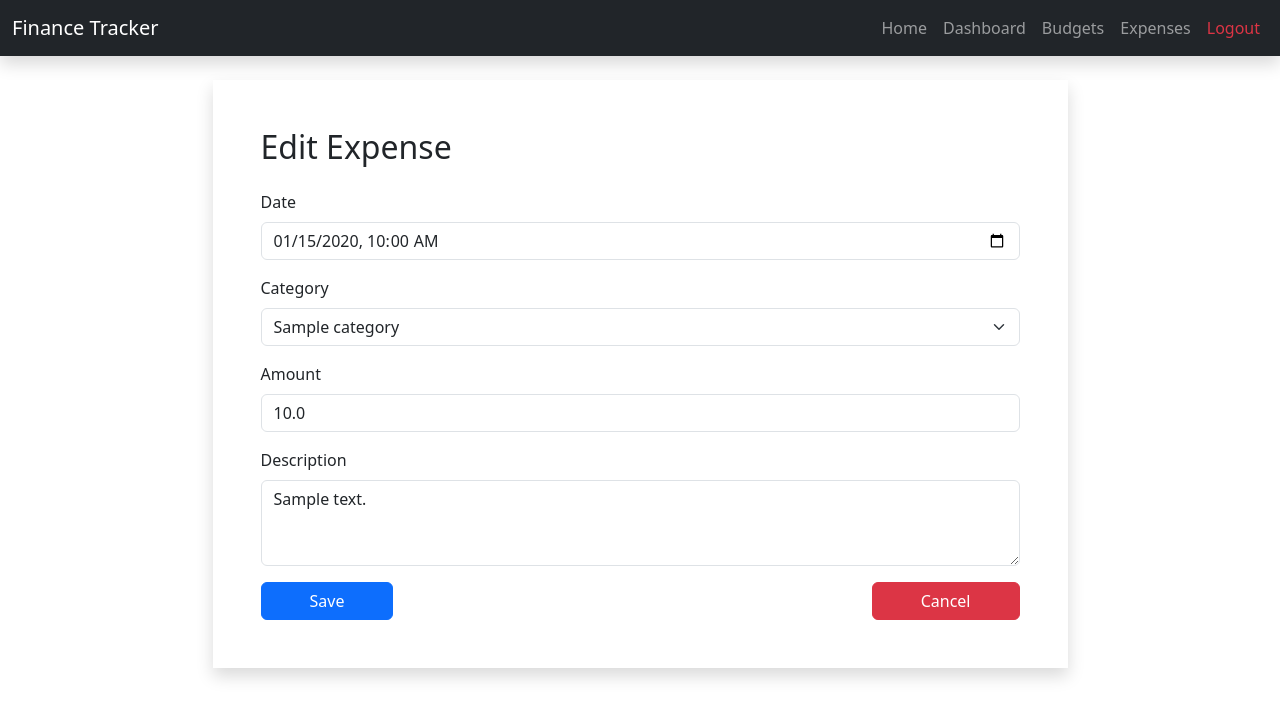
After one commit to MuhammadFaheemAslam/Financial_Tracker_App, a Flask app: page /edit_expense/1 in a window 1280 px wide. The commit adds this page. Shown: the top 719 px of the page. Run offline with Flask 3, Linux system fonts and the light colour scheme; a user stored in the database is signed in; tables that the repository leaves empty hold one stand-in row (values such as "Sample post").

Commit message:
Update the features of Expenses

```diff
--- a/financial-tracker/app/routes.py
+++ b/financial-tracker/app/routes.py
@@ -183,11 +183,27 @@ def add_category():
 
     return redirect(url_for('main.add_expense'))
 
+
 # Add Expense
 @bp.route('/add_expense', methods=['GET', 'POST'])
 @login_required
 def add_expense():
     categories = Category.query.all()
+    current_month = datetime.utcnow().month
+    current_year = datetime.utcnow().year
+
+    # Get the current month's budget
+    monthly_budget = Budget.query.filter_by(user_id=current_user.id, period="monthly", month=current_month, year=current_year).first()
+    monthly_budget_amount = monthly_budget.amount if monthly_budget else 0
+
+    # Calculate the total expenses for the current month
+    total_expenses = db.session.query(func.sum(Expense.amount)).filter(
+        Expense.user_id == current_user.id,
+        func.extract('month', Expense.date) == current_month,
+        func.extract('year', Expense.date) == current_year
+    ).scalar() or 0
+
+    remaining_budget = monthly_budget_amount - total_expenses
 
     if request.method == 'POST':
         category_id = request.form.get('category')
@@ -200,6 +216,9 @@ def add_expense():
             return redirect(url_for('main.add_expense'))
         if not category_id:
             flash("Please select a category", "danger")
+            return redirect(url_for('main.add_expense'))
+        if amount > remaining_budget:
+            flash("Expense amount exceeds your remaining budget!", "danger")
             return redirect(url_for('main.add_expense'))
         if expense_date:
             expense_date = datetime.fromisoformat(expense_date)
@@ -217,7 +236,8 @@ def add_expense():
         flash('Expense added successfully!', 'success')
         return redirect(url_for('main.dashboard'))
 
-    return render_template('add_expense.html', categories=categories)
+    return render_template('add_expense.html', categories=categories, remaining_budget=remaining_budget)
+
 
 # View Expenses
 @bp.route('/expenses')
@@ -264,6 +284,78 @@ def view_expenses():
         categories=categories,
         selected_category=selected_category
     )
+
+
+# Edit Expense
+@bp.route('/edit_expense/<int:expense_id>', methods=['GET', 'POST'])
+@login_required
+def edit_expense(expense_id):
+    expense = Expense.query.filter_by(id=expense_id, user_id=current_user.id).first()
+    if not expense:
+        flash("Expense not found or access denied.", "danger")
+        return redirect(url_for('main.view_expenses'))
+
+    categories = Category.query.all()
+    current_month = datetime.utcnow().month
+    current_year = datetime.utcnow().year
+
+    monthly_budget = Budget.query.filter_by(user_id=current_user.id, period="monthly", month=current_month, year=current_year).first()
+    monthly_budget_amount = monthly_budget.amount if monthly_budget else 0
+
+    total_expenses = db.session.query(func.sum(Expense.amount)).filter(
+        Expense.user_id == current_user.id,
+        func.extract('month', Expense.date) == current_month,
+        func.extract('year', Expense.date) == current_year
+    ).scalar() or 0
+
+    remaining_budget = monthly_budget_amount - total_expenses + expense.amount  # Adding back the original expense
+
+    if request.method == 'POST':
+        try:
+            category_id = request.form.get('category')
+            amount = float(request.form.get('amount'))
+            description = request.form.get('description')
+            expense_date = request.form.get('expense_date')
+
+            if amount < 0:
+                flash("Amount cannot be negative.", "danger")
+                return redirect(url_for('main.edit_expense', expense_id=expense.id))
+
+            if amount > remaining_budget:
+                flash("Updated expense exceeds your remaining budget!", "danger")
+                return redirect(url_for('main.edit_expense', expense_id=expense.id))
+
+            expense.category_id = category_id
+            expense.amount = amount
+            expense.description = description
+            expense.date = datetime.fromisoformat(expense_date) if expense_date else datetime.utcnow()
+
+            db.session.commit()
+            flash("Expense updated successfully!", "success")
+            return redirect(url_for('main.view_expenses'))
+
+        except ValueError:
+            flash("Invalid input. Please check your values.", "danger")
+    return render_template('edit_expense.html', expense=expense, categories=categories)
+
+    # return render_template('edit_expense.html', expense=expense, categories=categories, remaining_budget=remaining_budget)
+
+
+# Delete Expense
+@bp.route('/delete_expense/<int:expense_id>', methods=['POST'])
+@login_required
+def delete_expense(expense_id):
+    expense = Expense.query.filter_by(id=expense_id, user_id=current_user.id).first()
+    if not expense:
+        flash("Expense not found or access denied.", "danger")
+        return redirect(url_for('main.view_expenses'))
+
+    db.session.delete(expense)
+    db.session.commit()
+    flash("Expense deleted successfully!", "success")
+
+    return redirect(url_for('main.view_expenses'))
+
 
 
 @bp.route('/dashboard', methods=['GET'])
--- a/financial-tracker/app/templates/edit_budget.html
+++ b/financial-tracker/app/templates/edit_budget.html
@@ -1,9 +1,8 @@
 {% extends 'base.html' %}
 
 {% block content %}
-  <div class="container mt-4">
 <div class="row justify-content-md-center">
-      <div class="col col-lg-8">
+  <div class="col col-lg-9 shadow p-5">
     <h2>Edit Budget</h2>
 
     <!-- Display any flash messages -->
--- /dev/null
+++ b/financial-tracker/app/templates/edit_expense.html
@@ -0,0 +1,50 @@
+{% extends "base.html" %}
+
+{% block content %}
+<div class="row justify-content-md-center">
+    <div class="col col-lg-9 shadow p-5">
+        <h2 class="mb-4">Edit Expense</h2>
+
+        <form method="POST">
+
+            <!-- Date -->
+            <div class="mb-3">
+                <label for="date" class="form-label">Date</label>
+                <input type="datetime-local" id="date" name="date" class="form-control"
+                       value="{{ expense.date.strftime('%Y-%m-%dT%H:%M') }}" required>
+            </div>
+
+            <!-- Category -->
+            <div class="mb-3">
+                <label for="category" class="form-label">Category</label>
+                <select id="category" name="category_id" class="form-select" required>
+                    {% for category in categories %}
+                        <option value="{{ category.id }}" {% if category.id == expense.category_id %} selected {% endif %}>
+                            {{ category.name }}
+                        </option>
+                    {% endfor %}
+                </select>
+            </div>
+
+            <!-- Amount -->
+            <div class="mb-3">
+                <label for="amount" class="form-label">Amount</label>
+                <input type="number" step="0.01" id="amount" name="amount" class="form-control"
+                       value="{{ expense.amount }}" required>
+            </div>
+
+            <!-- Description -->
+            <div class="mb-3">
+                <label for="description" class="form-label">Description</label>
+                <textarea id="description" name="description" class="form-control" rows="3" required>{{ expense.description }}</textarea>
+            </div>
+
+            <!-- Buttons -->
+            <div class="d-flex justify-content-between">
+                <button type="submit" class="btn btn-primary px-5">Save </button>
+                <a href="{{ url_for('main.view_expenses') }}" class="btn btn-danger px-5">Cancel</a>
+            </div>
+        </form>
+    </div>
+</div>
+{% endblock %}
--- a/financial-tracker/app/templates/view_budgets.html
+++ b/financial-tracker/app/templates/view_budgets.html
@@ -27,9 +27,10 @@
                             <td>{{ months[budget.month - 1] }}</td>
                             <td>{{ budget.year }}</td>
                             <td>
-                                <a href="{{ url_for('main.edit_budget', budget_id=budget.id) }}" class="btn btn-primary btn-sm">Edit</a>
+                                <a href="{{ url_for('main.edit_budget', budget_id=budget.id) }}" class="btn btn-warning btn-sm"><i class="fas fa-edit"></i>Edit</a>
                                 <form action="{{ url_for('main.delete_budget', budget_id=budget.id) }}" method="POST" style="display:inline;">
-                                    <button type="submit" class="btn btn-danger btn-sm" onclick="return confirm('Are you sure you want to delete this budget?')">Delete</button>
+                                    <button type="submit" class="btn btn-danger btn-sm" onclick="return confirm('Are you sure you want to delete this budget?')">
+                                        <i class="fas fa-trash-alt"></i>Delete</button>
                                 </form>
                             </td>
                         </tr>
```
Also changed, not shown: financial-tracker/app/forms.py (deleted, +0 -25 lines), financial-tracker/app/templates/expenses.html (+14 -4 lines), financial-tracker/AppScreens/EditExpensePage.png (added), financial-tracker/AppScreens/ViewExpensesPage.png, financial-tracker/instance/financial_tracker.db.
